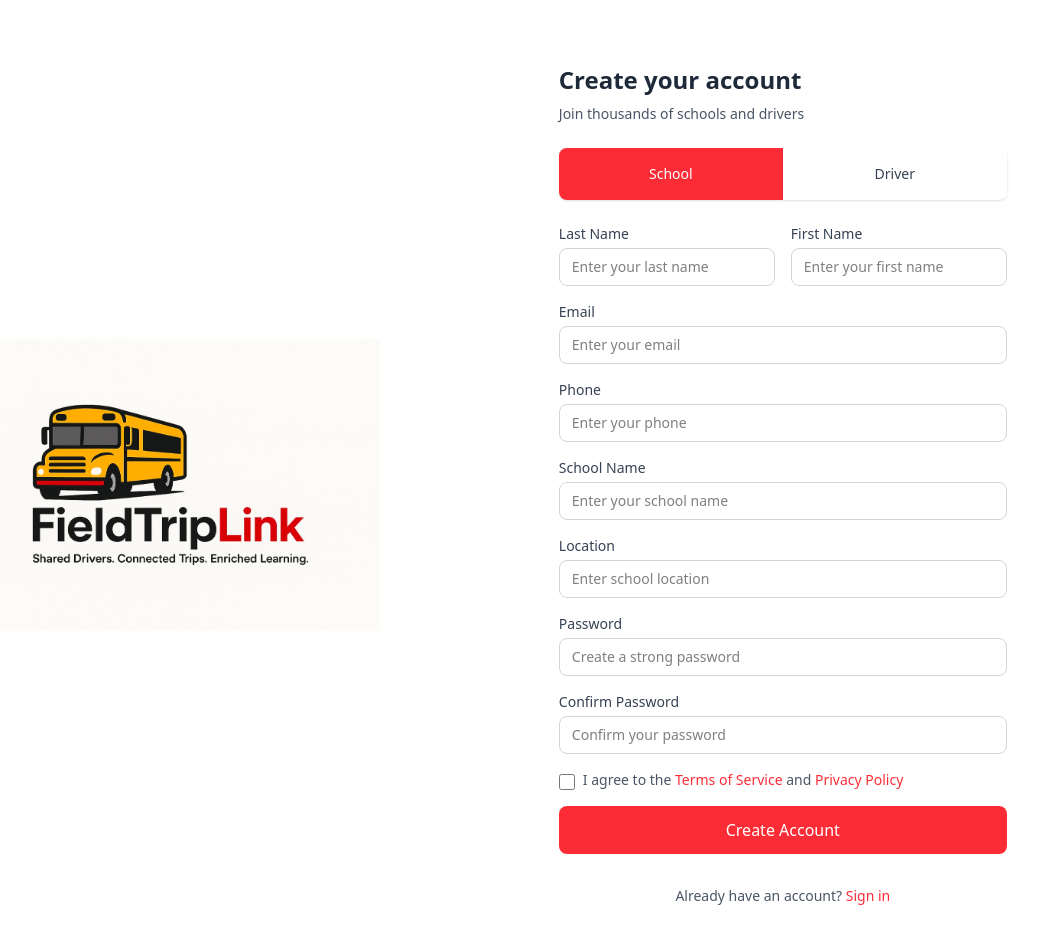
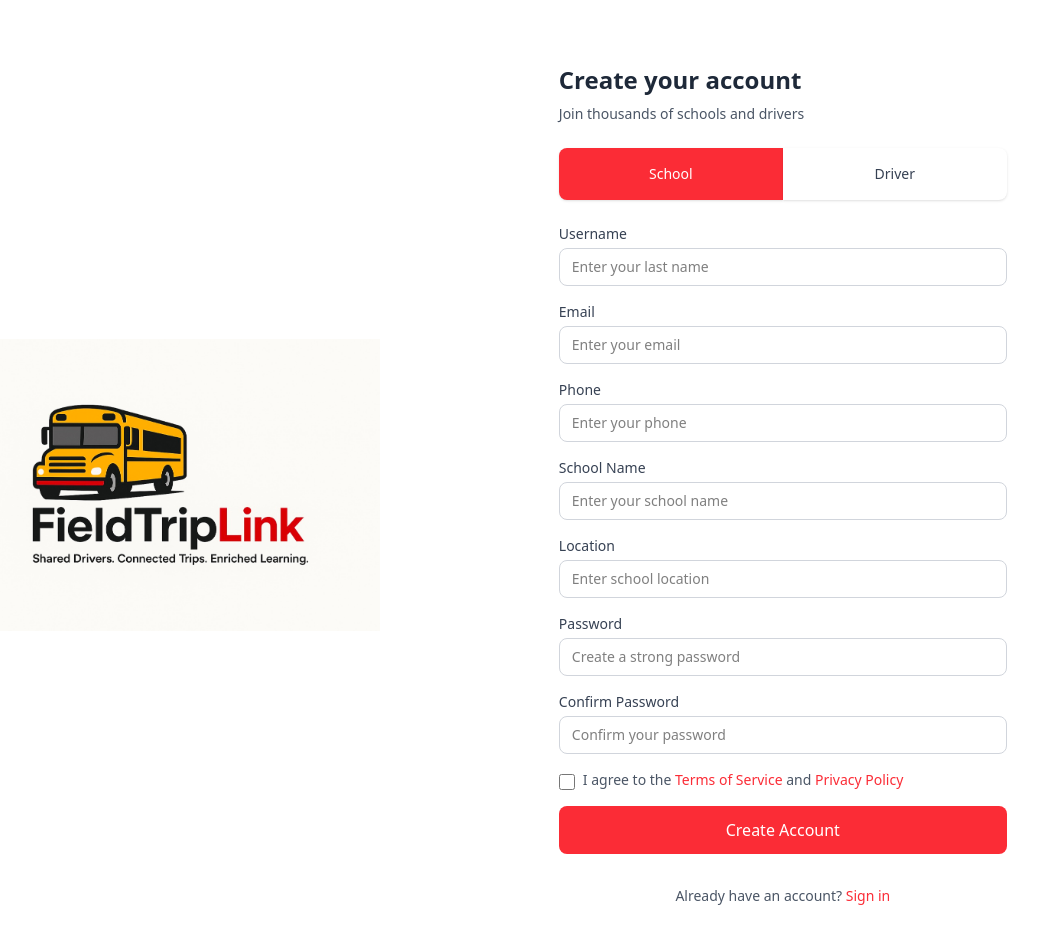
Before and after one commit to shobankn/fieldfriplink, a React (Vite) app: page /register in a window 1280 px wide. Shown: the top 944 px of the page, without its empty margins (110-1148 px from the left). Built offline with nearby package versions, Linux system fonts and the light colour scheme.

Commit message:
login api integrate

```diff
--- a/package.json
+++ b/package.json
@@ -11,11 +11,13 @@
   },
   "dependencies": {
     "@tailwindcss/vite": "^4.1.11",
+    "axios": "^1.11.0",
     "lucide-react": "^0.534.0",
     "react": "^19.1.0",
     "react-dom": "^19.1.0",
     "react-icons": "^5.5.0",
     "react-router-dom": "^7.7.1",
+    "react-toastify": "^11.0.5",
     "tailwindcss": "^4.1.11"
   },
   "devDependencies": {
--- a/src/App.jsx
+++ b/src/App.jsx
@@ -36,11 +36,26 @@ import Contactus from './landgingpage/ContactUs/Contactus';
 import LiveGPSTracking from './drivers/myrides/LiveTracking';
 import EmailVarification from './auth/EmailVarification';
 import PinVarification from './auth/PinVarification';
+import { ToastContainer } from 'react-toastify';
+import 'react-toastify/dist/ReactToastify.css';
 
 function App() {
 
   return (
+
    <Router>
+     <ToastContainer
+        position="top-right"
+        autoClose={3000}
+        hideProgressBar={false}
+        newestOnTop={false}
+        closeOnClick
+        rtl={false}
+        pauseOnFocusLoss
+        draggable
+        pauseOnHover
+        theme="light"
+      />
     <Routes>
       <Route path='/dashboard' element={<Dashboard/>}/>
       <Route path='/total-trip' element={<Totaltrip/>}/>
--- a/src/auth/Login.jsx
+++ b/src/auth/Login.jsx
@@ -1,19 +1,51 @@
 import React, { useState } from 'react';
 import { useNavigate } from 'react-router-dom';
 import logo from '../images/logo.png'; // Make sure the logo path is correct
+import axios from 'axios';
+import { toast, ToastContainer } from 'react-toastify';
 
 const Login = () => {
   const [userType, setUserType] = useState('Driver');
+const [email, setEmail] = useState('');
+const [password, setPassword] = useState('');
   const navigate = useNavigate();
 
-  const handleSubmit = (e) => {
-    e.preventDefault();
-    if (userType === 'Driver') {
+
+
+const handleSubmit = async (e) => {
+  e.preventDefault();
+
+  try {
+    const response = await axios.post('https://fieldtriplinkbackend-production.up.railway.app/api/auth/login', {
+      email,
+      password,
+    });
+
+    const { token, user } = response.data;
+
+    // Save token if needed
+    localStorage.setItem('token', token);
+
+    // Redirect logic based on role
+    if (user.role === 'Driver') {
+      toast.success('Driver login successful!');
       navigate('/driverdashboard');
     } else {
-      navigate('/dashboard');
+      if (user.role === 'school_admin') {
+        toast.success('School Admin login successful!');
+        navigate('/dashboard');
+      } else {
+        toast.error('Unauthorized access: You are not a school admin.');
+      }
     }
-  };
+  } catch (error) {
+    const msg =
+      error.response?.data?.message || 'Login failed. Please check your credentials.';
+    toast.error(msg);
+  }
+};
+
+
 
   // Handler for Forgot Password link
   const handleForgotPassword = (e) => {
@@ -67,7 +99,7 @@ const Login = () => {
         </div>
 
         <form onSubmit={handleSubmit} className='mt-[20px]'>
-          <div className="mb-4">
+          {/* <div className="mb-4">
             <label className="block text-[14px] inter-semibold mb-1">Username</label>
             <input
               type="text"
@@ -75,13 +107,14 @@ const Login = () => {
               className="w-full border border-gray-300 rounded-md px-3 py-2"
               required
             />
-          </div>
+          </div> */}
 
           <div className="mb-4">
             <label className="block text-[14px] inter-semibold mb-1">Email</label>
             <input
               type="email"
               placeholder="Enter your email"
+              onChange={(e) => setEmail(e.target.value)}
               className="w-full border border-gray-300 rounded-md px-3 py-2"
               required
             />
@@ -93,6 +126,7 @@ const Login = () => {
               type="password"
               placeholder="Create a strong password"
               className="w-full border border-gray-300 rounded-md px-3 py-2"
+              onChange={(e) => setPassword(e.target.value)}
               required
             />
           </div>
--- a/src/auth/Resgister.jsx
+++ b/src/auth/Resgister.jsx
@@ -5,8 +5,7 @@ const Register = () => {
   const [activeTab, setActiveTab] = useState('School');
   const [formData, setFormData] = useState({
     // Common fields
-    lastName: '',
-    firstName: '',
+    UserName: '',
     email: '',
     phone: '',
     password: '',
@@ -92,30 +91,18 @@ const Register = () => {
 
                 <div className="space-y-4">
                   {/* Common Fields */}
-                  <div className="flex flex-col md:flex-row md:space-x-4 space-y-4 md:space-y-0">
                     <div className="flex-1">
-                      <label className="block text-sm font-medium text-gray-700 mb-1">Last Name</label>
+                      <label className="block text-sm font-medium text-gray-700 mb-1">Username</label>
                       <input
                         type="text"
-                        name="lastName"
-                        value={formData.lastName}
+                        name="UserName"
+                        value={formData.UserName}
                         onChange={handleInputChange}
                         placeholder="Enter your last name"
                         className="w-full px-3 py-2 border border-gray-300 rounded-lg focus:ring-2 focus:ring-red-500 focus:border-red-500 outline-none text-sm"
                       />
                     </div>
-                    <div className="flex-1">
-                      <label className="block text-sm font-medium text-gray-700 mb-1">First Name</label>
-                      <input
-                        type="text"
-                        name="firstName"
-                        value={formData.firstName}
-                        onChange={handleInputChange}
-                        placeholder="Enter your first name"
-                        className="w-full px-3 py-2 border border-gray-300 rounded-lg focus:ring-2 focus:ring-red-500 focus:border-red-500 outline-none text-sm"
-                      />
-                    </div>
-                  </div>
+
 
                   <div>
                     <label className="block text-sm font-medium text-gray-700 mb-1">Email</label>
--- a/src/drivers/dashboard/Driverdashboard.jsx
+++ b/src/drivers/dashboard/Driverdashboard.jsx
@@ -123,7 +123,7 @@ const Driverdashboard = () => {
                   <p className="text-red-100 inter-regular  text-sm">Distance: 5.2 km | Expected: 15 mins</p>
                 </div>
                 <button className="bg-white mt-4 whitespace-nowrap inter-regular text-red-500 px-6 py-2 rounded-lg font-medium hover:bg-gray-100 transition-colors">
-                  View Ride
+                  View Live
                 </button>
               </div>
             </div>
```
Also changed, not shown: 2 other files (tests, documents, lock files or other folders).
